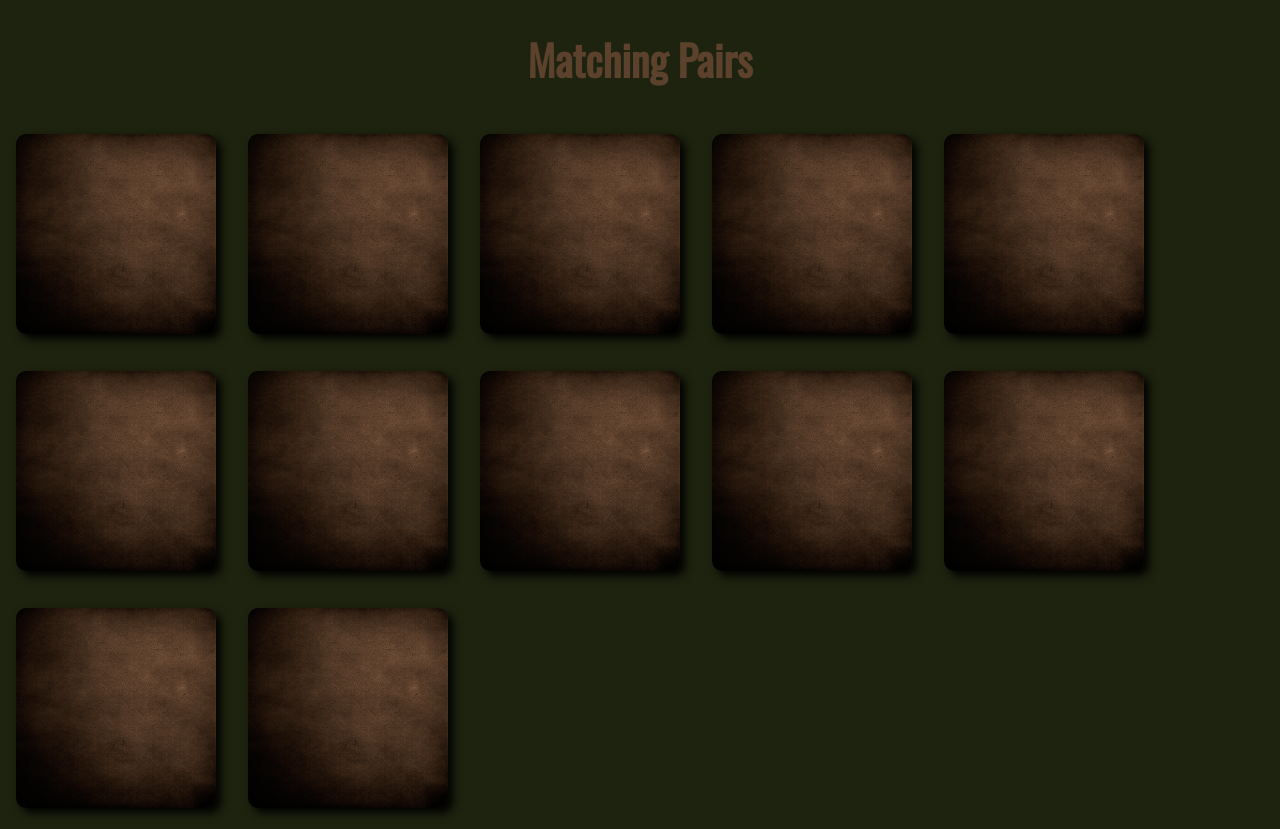
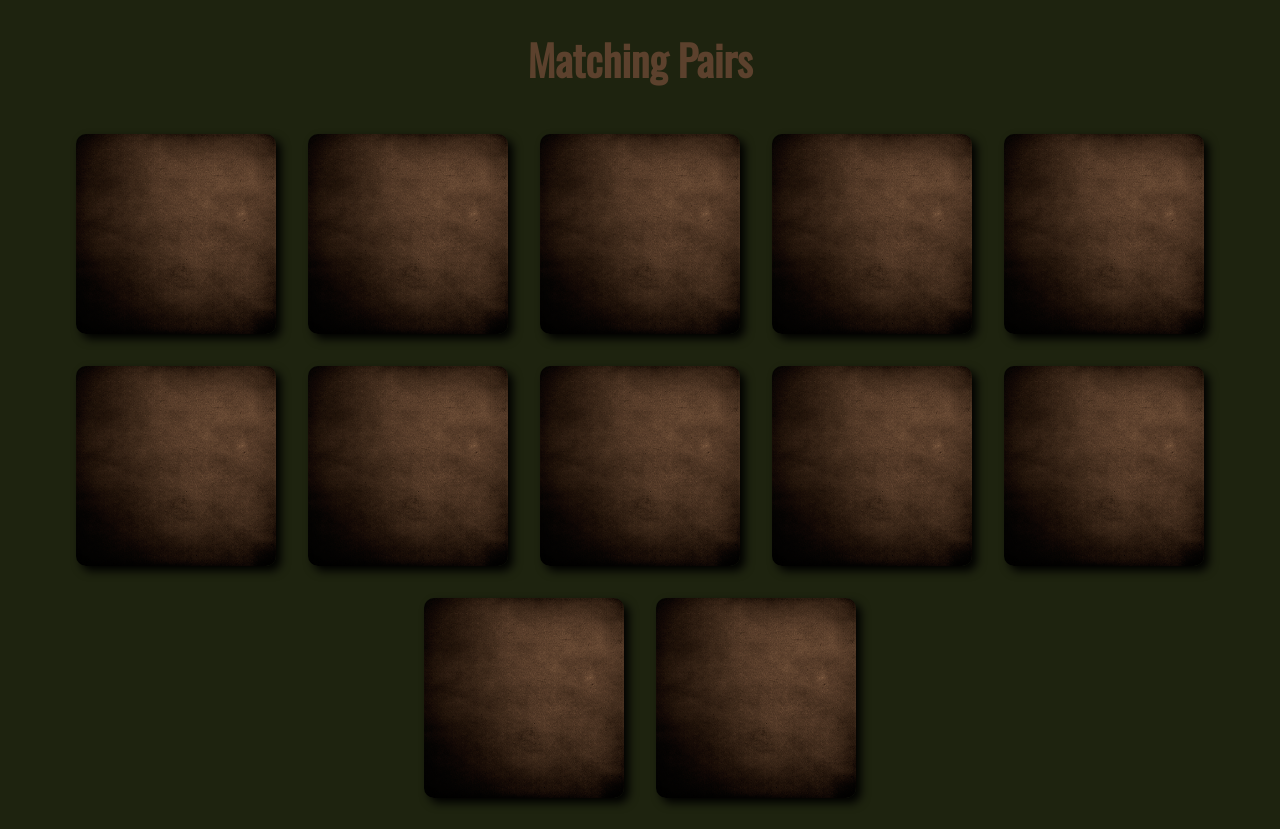
Before and after one commit to gizemnkorkmaz/matching-pairs, a React (Create React App) app: page / in a window 1280 px wide. Built offline with nearby package versions, Linux system fonts and the light colour scheme.

Commit message:
Move card elements to Card component

```diff
--- a/src/components/Board/Board.jsx
+++ b/src/components/Board/Board.jsx
@@ -1,21 +1,18 @@
-import React, { useState } from "react";
+import React from "react";
 import styled from "styled-components";
 
 import Card from "../Card/Card";
+
 import importAllCardImages from "../../utils/importAllCardImages";
-import cardBackside from "../../assets/cardImages/backside/cardBackside.png";
 
 const BoardStyled = styled.div`
   width: 100%;
+  display: flex;
+  flex-wrap: wrap;
+  justify-content: center;
 `;
 
 function Board() {
-  const [isCardFlipped, setIsCardFlipped] = useState(false);
-
-  const flipCard = () => {
-    setIsCardFlipped(!isCardFlipped);
-  };
-
   const allCards = importAllCardImages(
     require.context(
       "./../../assets/cardImages/frontsides",
@@ -26,12 +23,8 @@ function Board() {
 
   return (
     <BoardStyled>
-      {Object.keys(allCards).map((cardItem, index) => {
-        return isCardFlipped ? (
-          <Card image={allCards[cardItem]} handleClick={flipCard} key={index} />
-        ) : (
-          <Card image={cardBackside} handleClick={flipCard} />
-        );
+      {Object.keys(allCards).map((card, id) => {
+        return <Card image={allCards[card]} id={id} key={id} />;
       })}
     </BoardStyled>
   );
--- a/src/components/Card/Card.jsx
+++ b/src/components/Card/Card.jsx
@@ -1,5 +1,7 @@
-import React from "react";
+import React, { useState } from "react";
 import styled from "styled-components";
+
+import cardBackside from "../../assets/cardImages/backside/cardBackside.png";
 
 const CardStyled = styled.img`
   width: 200px;
@@ -10,8 +12,27 @@ const CardStyled = styled.img`
   cursor: pointer;
 `;
 
-function Card({ image, handleClick }) {
-  return <CardStyled src={image} onClick={handleClick} />;
+function Card({ image, id }) {
+  const [isCardFlipped, setIsCardFlipped] = useState(false);
+
+  const flipCard = () => {
+    setIsCardFlipped(!isCardFlipped);
+  };
+
+  return (
+    <>
+      {isCardFlipped ? (
+        <CardStyled
+          src={image}
+          onClick={flipCard}
+          id={id}
+          isFlipped={isCardFlipped}
+        />
+      ) : (
+        <CardStyled src={cardBackside} onClick={flipCard} id={id} />
+      )}
+    </>
+  );
 }
 
 export default Card;
```
